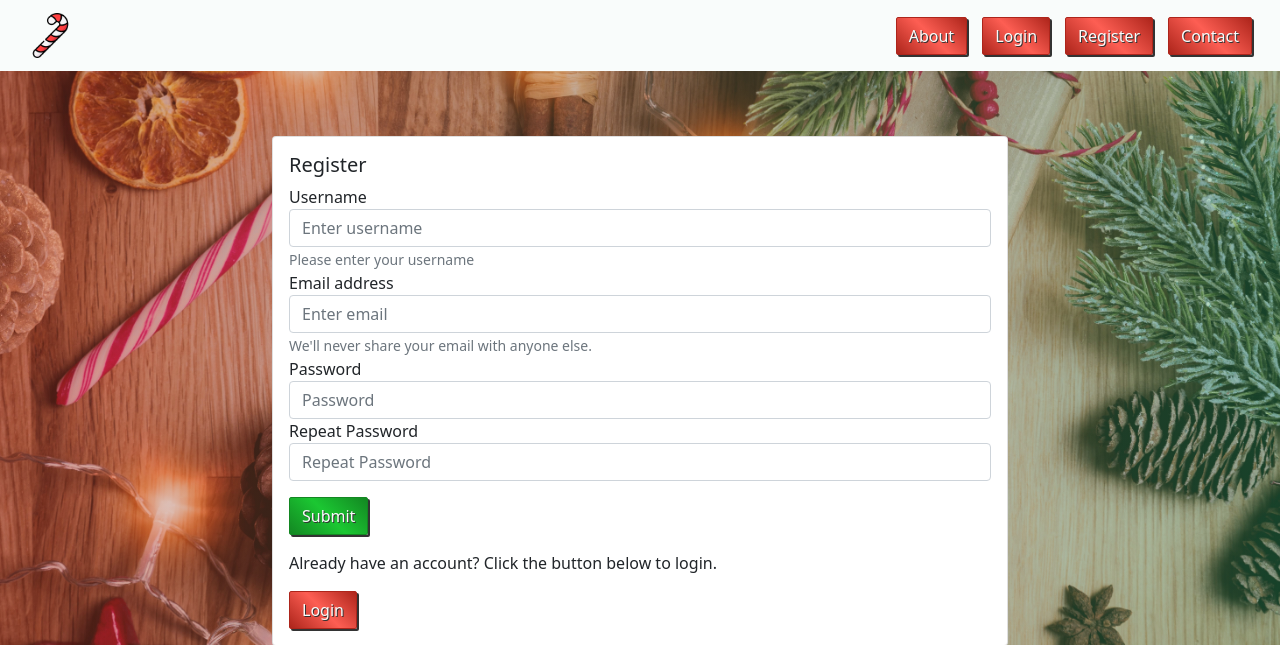
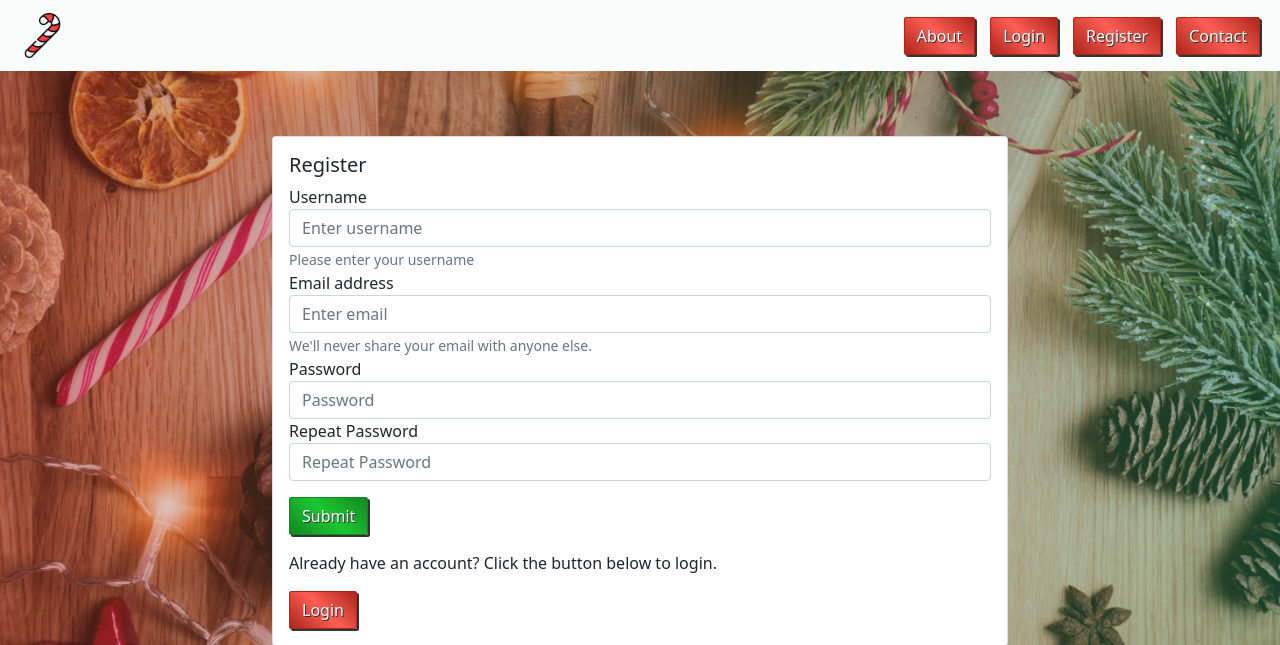
Before and after one commit to pbtrad/santa-s-kitchen-helper, a Flask app: page /logout in a window 1280 px wide. Shown: the top 645 px of the page. Run offline with Flask 2, Linux system fonts and the light colour scheme; some libraries are stand-ins or nearby versions; some web fonts are replaced.

Commit message:
Fix navbar styling and remove unused code from templates

```diff
--- a/static/css/style.css
+++ b/static/css/style.css
@@ -74,16 +74,6 @@
 .navbar-nav {
 	display: flex;
 	gap: 15px;
-}
-
-.nav-link {
-    color: var(--white);
-    padding: 0 !important;
-    text-shadow: 1px 1px var(--grey);
-}
-
-.nav-link:hover {
-    color: var(--white);
 }
 
 .offcanvas-header h5 {
--- a/templates/base.html
+++ b/templates/base.html
@@ -14,46 +14,30 @@
     <script src="https://code.jquery.com/jquery-3.6.0.min.js" integrity="sha256-/xUj+3OJU5yExlq6GSYGSHk7tPXikynS7ogEvDej/m4="
         crossorigin="anonymous"></script>
     <link rel="stylesheet" href="{{ url_for('static', filename='css/style.css') }}" type="text/css">
-    <title>Santa's Kitchen Helper {% block extra_title %}{% endblock %}</title>
+    <title>Santa's Kitchen Helper {% block title %}{% endblock %}</title>
 </head>
 
 <body>
 
     <header>
-        <nav class="navbar navbar-expand-lg navbar-bg px-3 py-2">
+        <nav class="navbar navbar-expand-lg navbar-bg p-2">
             <div class="container-fluid">
                 <a class="navbar-brand" href="{{ url_for('hello_world')}}">
                     <img src="{{ url_for('static', filename='images/candy-cane.png') }}" alt="Candy Cane Icon">
                 </a>
                 <!-- Desktop Nav -->
                 <div class="collapse navbar-collapse justify-content-end" id="navbarNav">
-                    <ul class="navbar-nav">
+                    <div class="navbar-nav">
                         {% if session.email %}
-                        <li class="btn btn-red">
-                            <a class="nav-link"
-                                href="{{ url_for('profile')}}">Profile</a>
-                        </li>
-                        <li class="btn btn-red">
-                            <a class="nav-link" href="{{ url_for('logout')}}">Logout</a>
-                        </li>
+                        <a class="btn btn-red" href="{{ url_for('profile')}}">Profile</a>
+                        <a class="btn btn-red" href="{{ url_for('logout')}}">Logout</a>
                         {% else %}
-                        <li class="btn btn-red">
-                            <a class="nav-link"
-                                href="{{ url_for('hello_world')}}">About</a>
-                        </li>
-                        <li class="btn btn-red">
-                            <a class="nav-link"
-                                href="{{ url_for('login')}}">Login</a>
-                        </li>
-                        <li class="btn btn-red">
-                            <a class="nav-link"
-                                href="{{ url_for('register')}}">Register</a>
-                        </li>
+                        <a class="btn btn-red" href="{{ url_for('hello_world')}}">About</a>
+                        <a class="btn btn-red" href="{{ url_for('login')}}">Login</a>
+                        <a class="btn btn-red" href="{{ url_for('register')}}">Register</a>
                         {% endif %}
-                        <li class="btn btn-red">
-                            <a class="nav-link" href="{{ url_for('contact')}}">Contact</a>
-                        </li>
-                    </ul>
+                        <a class="btn btn-red" href="{{ url_for('contact')}}">Contact</a>
+                    </div>
                 </div>
                 <!-- Side Nav -->
                 <button class="btn btn-red d-lg-none" type="button" data-bs-toggle="offcanvas"
@@ -71,34 +55,17 @@
                             aria-label="Close"></button>
                     </div>
                     <div class="offcanvas-body">
-                        <ul class="nav flex-column">
+                        <div class="nav flex-column">
                             {% if session.email %}
-                            <li class="btn btn-red">
-                                <a class="nav-link"
-                                    href="{{ url_for('profile')}}">Profile</a>
-                            </li>
-                            <li class="btn btn-red">
-                                <a class="nav-link">Logout</a>
-                            </li>
+                            <a class="btn btn-red" href="{{ url_for('profile')}}">Profile</a>
+                            <a class="btn btn-red" href="{{ url_for('logout')}}">Logout</a>
                             {% else %}
-                            <li class="btn btn-red">
-                                <a class="nav-link"
-                                    href="{{ url_for('hello_world')}}">About</a>
-                            </li>
-                            <li class="btn btn-red">
-                                <a class="nav-link"
-                                    href="{{ url_for('login')}}">Login</a>
-                            </li>
-                            <li class="btn btn-red">
-                                <a class="nav-link"
-                                    href="{{ url_for('register')}}">Register</a>
-                            </li>
+                            <a class="btn btn-red" href="{{ url_for('hello_world')}}">About</a>
+                            <a class="btn btn-red" href="{{ url_for('login')}}">Login</a>
+                            <a class="btn btn-red" href="{{ url_for('register')}}">Register</a>
                             {% endif %}
-                            <li class="bnt btn-red">
-                                <a class="nav-link"
-                                    href="{{ url_for('contact')}}">Contact</a>
-                            </li>
-                        </ul>
+                            <a class="btn btn-red" href="{{ url_for('contact')}}">Contact</a>
+                        </div>
                     </div>
                 </div>
             </div>
--- a/templates/contact.html
+++ b/templates/contact.html
@@ -1,5 +1,6 @@
 {% extends "base.html" %}
-{% set active_page = 'contact' %}
+{% block title %}| Contact{% endblock %}
+
 {% block content %}
 <div class="container-fluid contact-container">
     <div class="row team-name">
--- a/templates/index.html
+++ b/templates/index.html
@@ -1,5 +1,4 @@
 {% extends "base.html" %}
-{% set active_page = 'home' %}
 {% block content %}
     <!-- Floating text and transparent circle -->
     <div class="modal hide fade"  id="santaModal" tabindex="-1" aria-labelledby="santaModalLabel" aria-hidden="true">
--- a/templates/login.html
+++ b/templates/login.html
@@ -1,5 +1,6 @@
 {% extends "base.html" %}
-{% set active_page = 'login' %}
+{% block title %}| Login{% endblock %}
+
 {% block content %}
 <div class="row justify-content-center form-container">
   <div class="col-sm-12 col-md-8 align-self-center">
--- a/templates/logout.html
+++ b/templates/logout.html
@@ -1,12 +1,12 @@
 {% extends "base.html" %}
-{% block title %}Register System{% endblock %}
+{% block title %}| Logout{% endblock %}
 
 {% block content %}
 <div class="row justify-content-center form-container">
   <div class="col-sm-12 col-md-4 align-self-center">
     <div class="card">
       <div class="card-body">
-        <h5 class="card-title">You've successfully signed out!</h5>
+        <h5 class="card-title">You've successfully logged out!</h5>
         <p>Click the button below to log back in again</p>
         <a href="{{ url_for('login')}}" class="btn btn-green">Login</a>
       </div>
--- a/templates/profile.html
+++ b/templates/profile.html
@@ -1,5 +1,6 @@
 {% extends "base.html" %}
-{% set active_page = 'profile' %}
+{% block title %}| Profile{% endblock %}
+
 {% block content %}
 <!-- Header -->
 <div class="row">
--- a/templates/register.html
+++ b/templates/register.html
@@ -1,5 +1,6 @@
 {% extends "base.html" %}
-{% set active_page = 'register' %}
+{% block title %}| Register{% endblock %}
+
 {% block content %}
 <div class="row justify-content-center form-container">
   <div class="col-sm-12 col-md-8 align-self-center">
```
